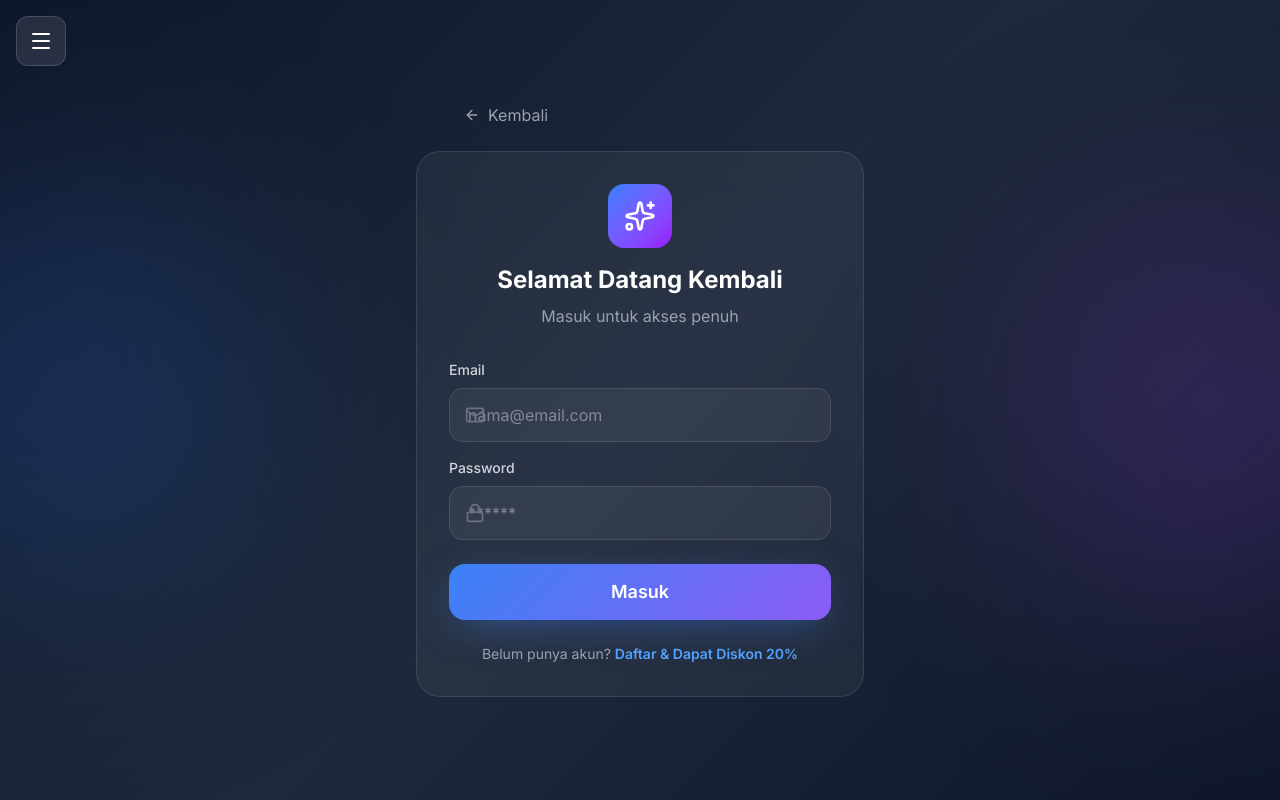
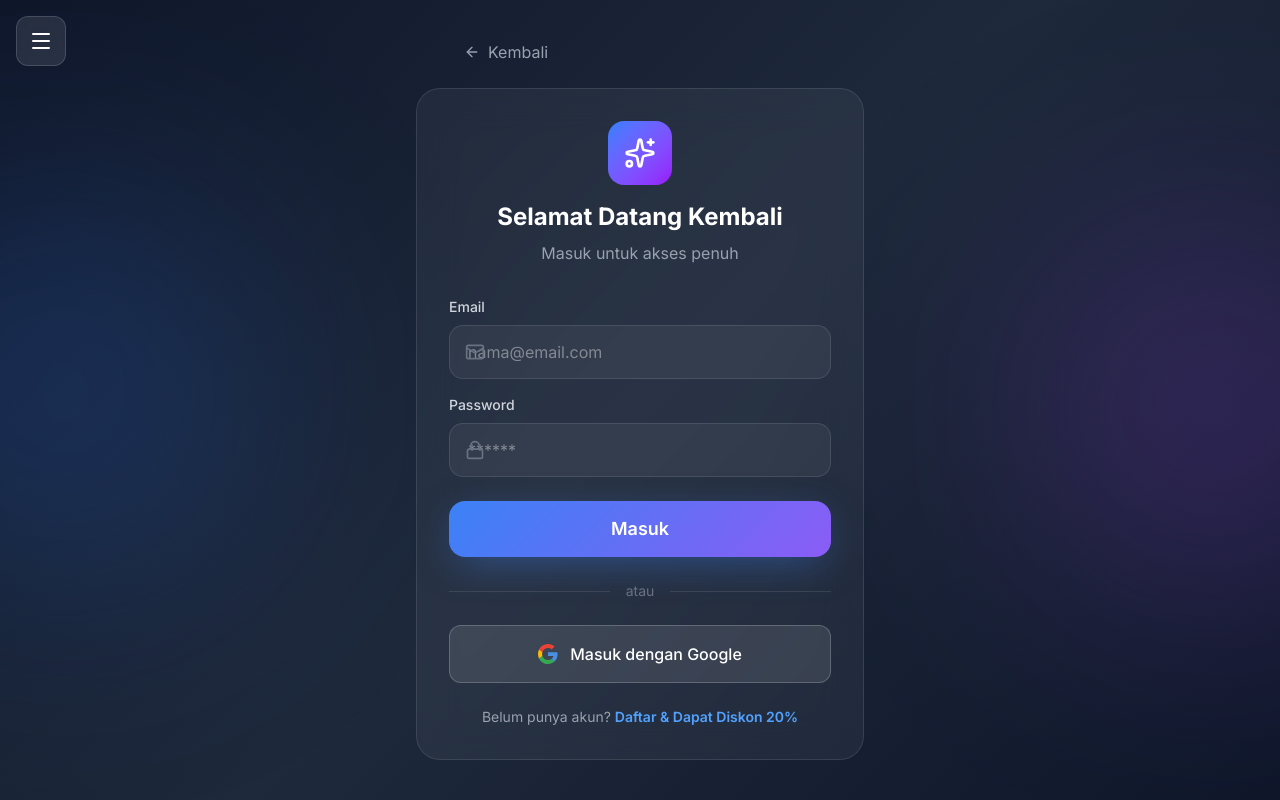
Before and after one commit to iinyiska/laundry-terdekat, a Next.js app: page /login in a window 1280 px wide. Built offline with nearby package versions, Linux system fonts and the light colour scheme.

Commit message:
feat: re-add Google OAuth login

```diff
--- a/src/app/(auth)/login/page.tsx
+++ b/src/app/(auth)/login/page.tsx
@@ -10,6 +10,7 @@ export default function LoginPage() {
     const [email, setEmail] = useState('')
     const [password, setPassword] = useState('')
     const [loading, setLoading] = useState(false)
+    const [googleLoading, setGoogleLoading] = useState(false)
     const [error, setError] = useState<string | null>(null)
     const router = useRouter()
     const supabase = createClient()
@@ -42,6 +43,27 @@ export default function LoginPage() {
                     router.push('/')
                 }
             }
+        }
+    }
+
+    const handleGoogleLogin = async () => {
+        setGoogleLoading(true)
+        setError(null)
+
+        const { error } = await supabase.auth.signInWithOAuth({
+            provider: 'google',
+            options: {
+                redirectTo: `${window.location.origin}/`
+            }
+        })
+
+        if (error) {
+            if (error.message.includes('provider is not enabled')) {
+                setError('Google Login belum aktif. Hubungi admin.')
+            } else {
+                setError(error.message)
+            }
+            setGoogleLoading(false)
         }
     }
 
@@ -116,6 +138,34 @@ export default function LoginPage() {
                         </button>
                     </form>
 
+                    {/* Divider */}
+                    <div className="flex items-center gap-4 my-6">
+                        <div className="flex-1 h-px bg-white/10" />
+                        <span className="text-gray-500 text-sm">atau</span>
+                        <div className="flex-1 h-px bg-white/10" />
+                    </div>
+
+                    {/* Google Login */}
+                    <button
+                        onClick={handleGoogleLogin}
+                        disabled={googleLoading}
+                        className="w-full py-4 rounded-xl bg-white/10 border border-white/20 hover:bg-white/20 transition flex items-center justify-center gap-3 text-white font-medium"
+                    >
+                        {googleLoading ? (
+                            <Loader2 className="w-5 h-5 animate-spin" />
+                        ) : (
+                            <>
+                                <svg className="w-5 h-5" viewBox="0 0 24 24">
+                                    <path fill="#EA4335" d="M5.26620003,9.76452941 C6.19878754,6.93863203 8.85444915,4.90909091 12,4.90909091 C13.6909091,4.90909091 15.2181818,5.50909091 16.4181818,6.49090909 L19.9090909,3 C17.7818182,1.14545455 15.0545455,0 12,0 C7.27006974,0 3.1977497,2.69829785 1.23999023,6.65002441 L5.26620003,9.76452941 Z" />
+                                    <path fill="#34A853" d="M16.0407269,18.0125889 C14.9509167,18.7163016 13.5660892,19.0909091 12,19.0909091 C8.86648613,19.0909091 6.21911939,17.076871 5.27698177,14.2678769 L1.23746264,17.3349879 C3.19279051,21.2936293 7.26500293,24 12,24 C14.9328362,24 17.7353462,22.9573905 19.834192,20.9995801 L16.0407269,18.0125889 Z" />
+                                    <path fill="#4A90E2" d="M19.834192,20.9995801 C22.0291676,18.9520994 23.4545455,15.9037447 23.4545455,12 C23.4545455,11.2909091 23.3454545,10.5272727 23.1818182,9.81818182 L12,9.81818182 L12,14.4545455 L18.4363636,14.4545455 C18.1187732,16.013626 17.2662994,17.2212117 16.0407269,18.0125889 L19.834192,20.9995801 Z" />
+                                    <path fill="#FBBC05" d="M5.27698177,14.2678769 C5.03832634,13.556323 4.90909091,12.7937589 4.90909091,12 C4.90909091,11.2182781 5.03443647,10.4668121 5.26620003,9.76452941 L1.23999023,6.65002441 C0.43658717,8.26043162 0,10.0753848 0,12 C0,13.9195484 0.444780743,15.7301709 1.23746264,17.3349879 L5.27698177,14.2678769 Z" />
+                                </svg>
+                                Masuk dengan Google
+                            </>
+                        )}
+                    </button>
+
                     <p className="mt-6 text-center text-sm text-gray-400">
                         Belum punya akun?{' '}
                         <Link href="/register" className="text-blue-400 font-semibold hover:underline">
```
